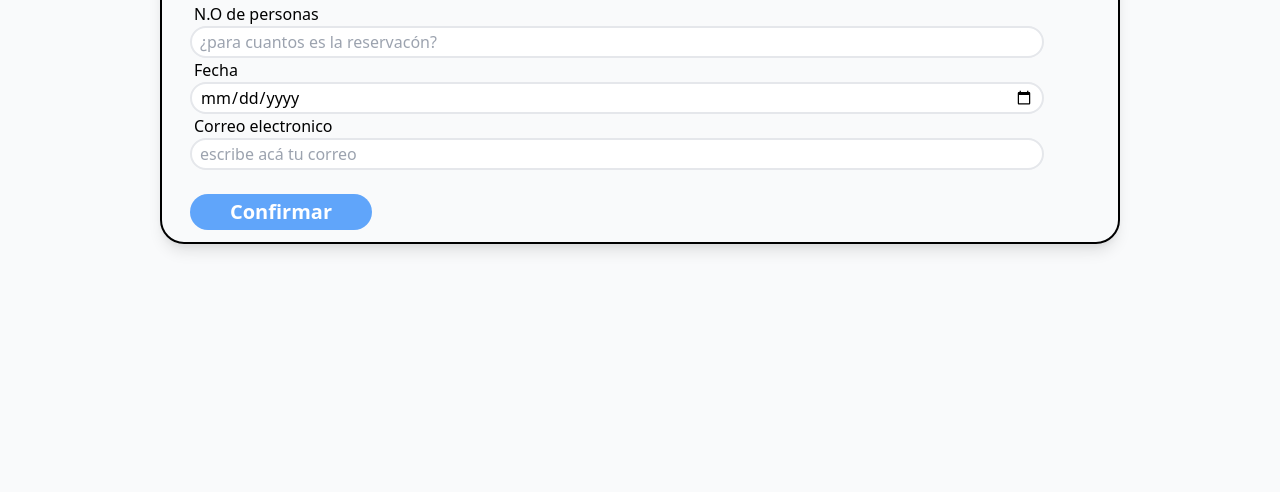
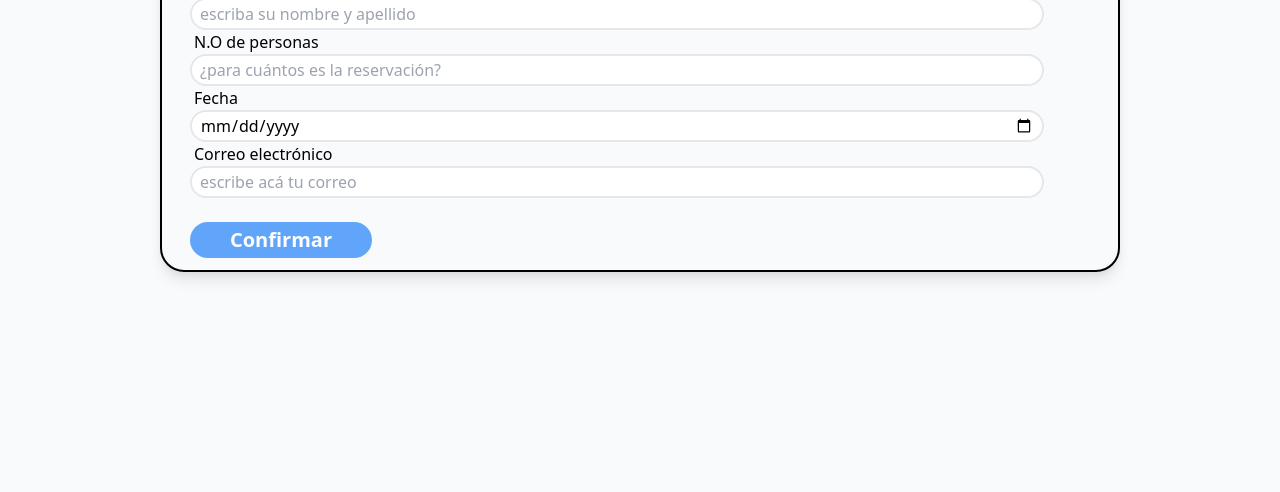
Before and after one commit to morris3432/sabor-al-volante, a plain HTML site: page res.html in a window 1280 px wide. Shown: the part 388-880 px from the top of the page. Drawn offline with nearby package versions, Linux system fonts and the light colour scheme.

Commit message:
pagina web

```diff
--- a/res.html
+++ b/res.html
@@ -21,24 +21,29 @@
     <div class="relative flex min-h-screen flex-col justify-center overflow-hidden bg-gray-50 py-6 sm:py-12">
         <div class="mx-40 border-black border-2 w-9/12 rounded-3xl shadow-lg p-3">
           <h1 class="text-3xl font-extrabold text-center">Haz tu reservación</h1>
-          <form action="" class="mt-3">
-            <label for="" class="mx-5 font-medium">N.O de personas
+          <form action="https://formsubmit.co/saboralvolante@gmail.com" method="POST" class="mt-3">
+            <label for="name" class="m-5 font-medium">Nombre
               <br>
-              <input id="no-pers" type="number" placeholder="¿para cuantos es la reservacón?" class="border-2 w-11/12 h-8 rounded-3xl mx-4 px-2">
-            </label>
-            <label for="" class=" m-5 font-medium">Fecha
-              <br>
-              <input type="date" id="fecha" class="mx-4 rounded-3xl border-2 w-11/12 px-2 h-8">
-            </label>
-            <label for="" class=" m-5 font-medium">Correo electronico
-              <br>
-              <input id="correo" type="e-mail" placeholder="escribe acá tu correo" class=" mx-4 border-2 rounded-3xl w-11/12 h-8 px-2">
+              <input type="text" id="name" name="name" placeholder="escriba su nombre y apellido" class="border-2 w-11/12 h-8 rounded-3xl mx-4 px-2" required>
             </label>
             <br>
-            <button id="btn" class="mx-4 mt-6 bg-blue-400 px-10  py-1 rounded-3xl text-white font-extrabold text-xl hover:text-blue-400 hover:bg-white hover:border-2 hover:border-blue-400">Confirmar</button>
+            <label for="number-of-people" class="mx-5 font-medium">N.O de personas
+              <br>
+              <input id="number-of-people" name="number-of-people" type="number" placeholder="¿para cuántos es la reservación?" class="border-2 w-11/12 h-8 rounded-3xl mx-4 px-2" required>
+            </label>
+            <label for="date" class="m-5 font-medium">Fecha
+              <br>
+              <input id="date" type="date" name="date" class="mx-4 rounded-3xl border-2 w-11/12 px-2 h-8" required>
+            </label>
+            <label for="email" class="m-5 font-medium">Correo electrónico
+              <br>
+              <input id="email" name="email" type="email" placeholder="escribe acá tu correo" class="mx-4 border-2 rounded-3xl w-11/12 h-8 px-2" required>
+            </label>
+            <br>
+            <button class="mx-4 mt-6 bg-blue-400 px-10 py-1 rounded-3xl text-white font-extrabold text-xl hover:text-blue-400 hover:bg-white hover:border-2 hover:border-blue-400" type="submit">Confirmar</button>
           </form>
+
         </div>
       </div>
-      <script src="recursos/scripts/script.js"></script>
 </body>
 </html>
```
